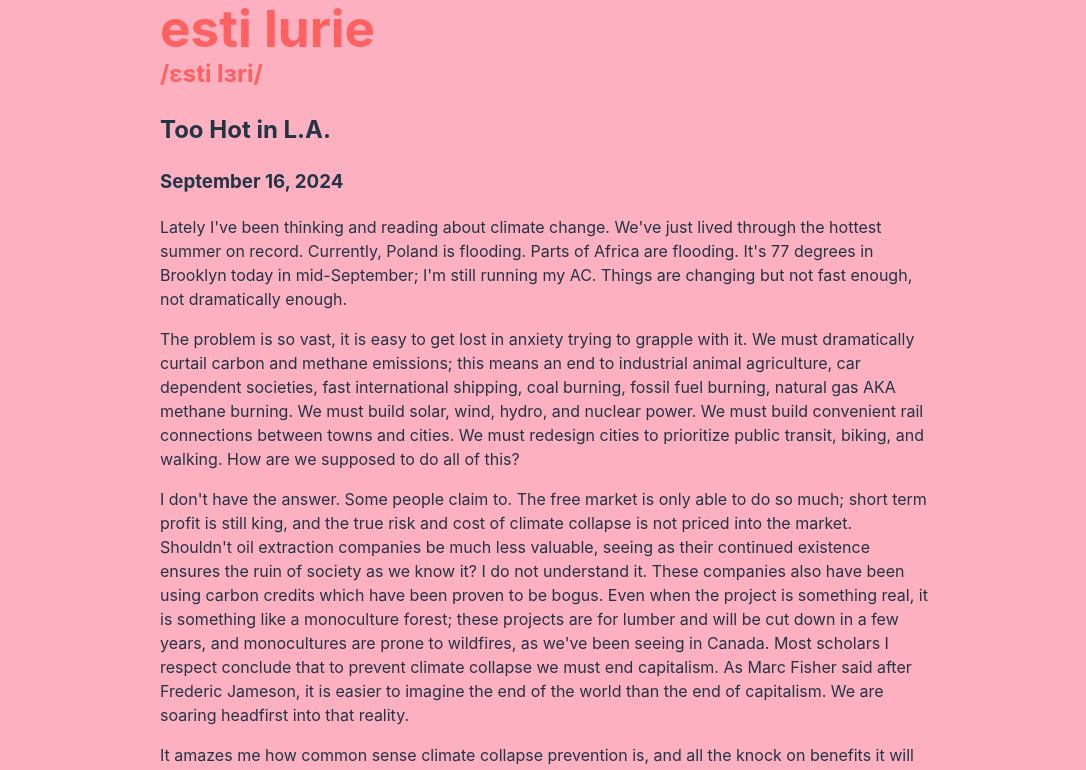
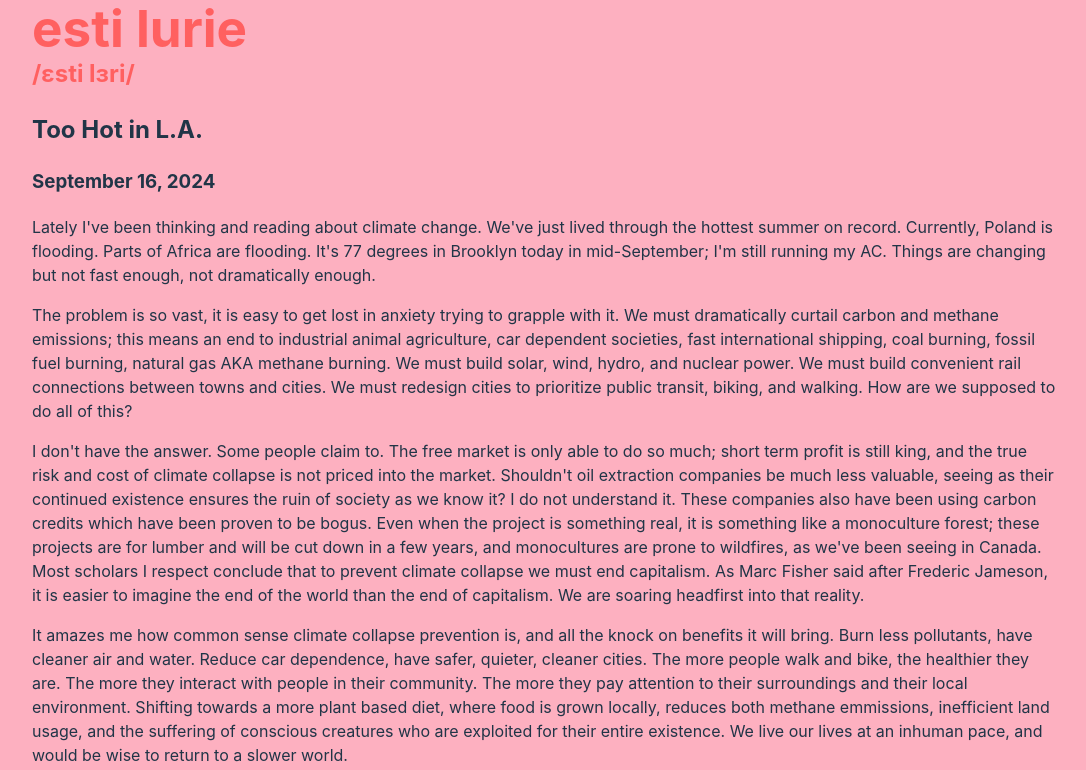
Before and after one commit to cyberjewess/estibass, a SvelteKit app: page /blogger/1 in a window 1280 px wide. Shown: the top 770 px of the page, without its empty margins (96-1182 px from the left). Built offline with nearby package versions, Linux system fonts and the light colour scheme.

Commit message:
standardize main component

```diff
--- a/src/app.css
+++ b/src/app.css
@@ -78,6 +78,7 @@
     }
   }
 
-  /* .main {
-    margin: auto
-  } */
+  main {
+    margin: auto;
+    width: 80%;
+  }
--- a/src/routes/+page.svelte
+++ b/src/routes/+page.svelte
@@ -8,7 +8,7 @@
 	<title>Esti Lurie</title>
 </svelte:head>
 
-<main class="centered">
+<main>
 	<Nameplate />
 	<br />
 	<ul class="links">
@@ -28,10 +28,6 @@
 </main>
 
 <style>
-	.centered {
-		margin: auto;
-	}
-
 	.links {
 		font-size: 1.25em;
 		list-style-type: none; /* Remove bullets */
--- a/src/routes/bass-player/+page.svelte
+++ b/src/routes/bass-player/+page.svelte
@@ -3,7 +3,7 @@
 	import NewTabLink from '$lib/NewTabLink.svelte';
 </script>
 
-<main class="centered">
+<main>
 	<Nameplate />
 	<p>I'm a bass player in Brooklyn, New York.</p>
 	<p>
@@ -31,9 +31,3 @@
 		I played bass, engineered, and produced the demos
 	</p>
 </main>
-
-<style>
-	.centered {
-		margin: auto;
-	}
-</style>
--- a/src/routes/blogger/1/+page.svelte
+++ b/src/routes/blogger/1/+page.svelte
@@ -3,7 +3,7 @@
 	import NewTabLink from '$lib/NewTabLink.svelte';
 </script>
 
-<main class="centered">
+<main>
 	<Nameplate />
 	<article>
 		<h2>Too Hot in L.A.</h2>
@@ -82,10 +82,3 @@
 		</p>
 	</article>
 </main>
-
-<style>
-	.centered {
-		margin: auto;
-		width: 60%;
-	}
-</style>
--- a/src/routes/developer/+page.svelte
+++ b/src/routes/developer/+page.svelte
@@ -3,7 +3,7 @@
 	import NewTabLink from '$lib/NewTabLink.svelte';
 </script>
 
-<main class="centered">
+<main>
 	<Nameplate />
 	<p>
 		I'm a software developer, with a specialty in distributed systems written in C++, Rust, and
@@ -30,9 +30,3 @@
 		I graduated from UC Berkeley in 2021 with a BS in Electrical Engineering and Computer Science.
 	</p>
 </main>
-
-<style>
-	.centered {
-		margin: auto;
-	}
-</style>
--- a/src/routes/language-learner/+page.svelte
+++ b/src/routes/language-learner/+page.svelte
@@ -3,7 +3,7 @@
 	import NewTabLink from '$lib/NewTabLink.svelte';
 </script>
 
-<main class="centered">
+<main>
 	<Nameplate />
 	<p>
 		I'm a language learner. I love learning about different ways that animals communicate.
@@ -13,9 +13,3 @@
 	<p>I am actively studying German, Yiddish, and Spanish.</p>
 	<p>𐑲 𐑨𐑥 𐑭𐑤𐑕𐑴 𐑤𐑻𐑯𐑤𐑙 <NewTabLink url="https://www.shavian.info" text="𐑖𐑱𐑝𐑾𐑯" />!</p>
 </main>
-
-<style>
-	.centered {
-		margin: auto;
-	}
-</style>
```
